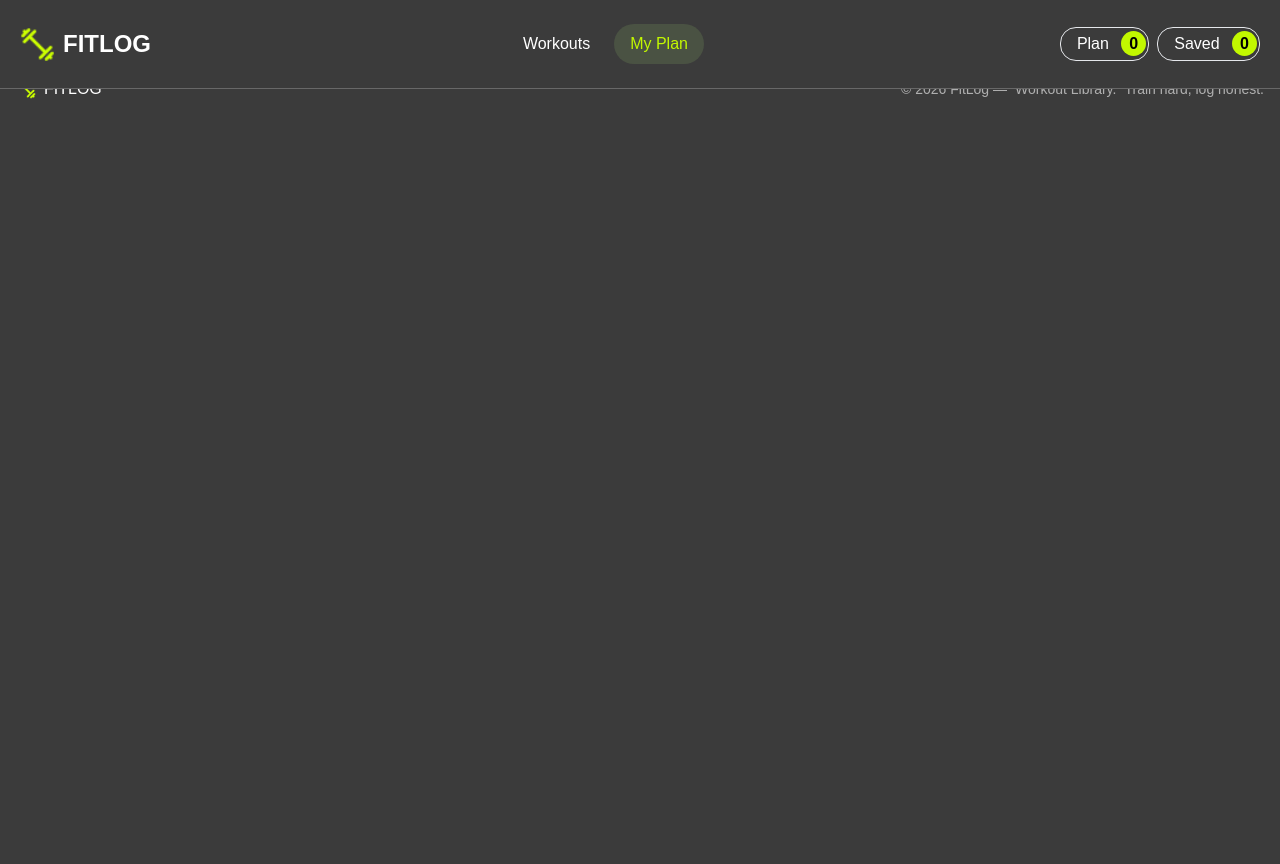
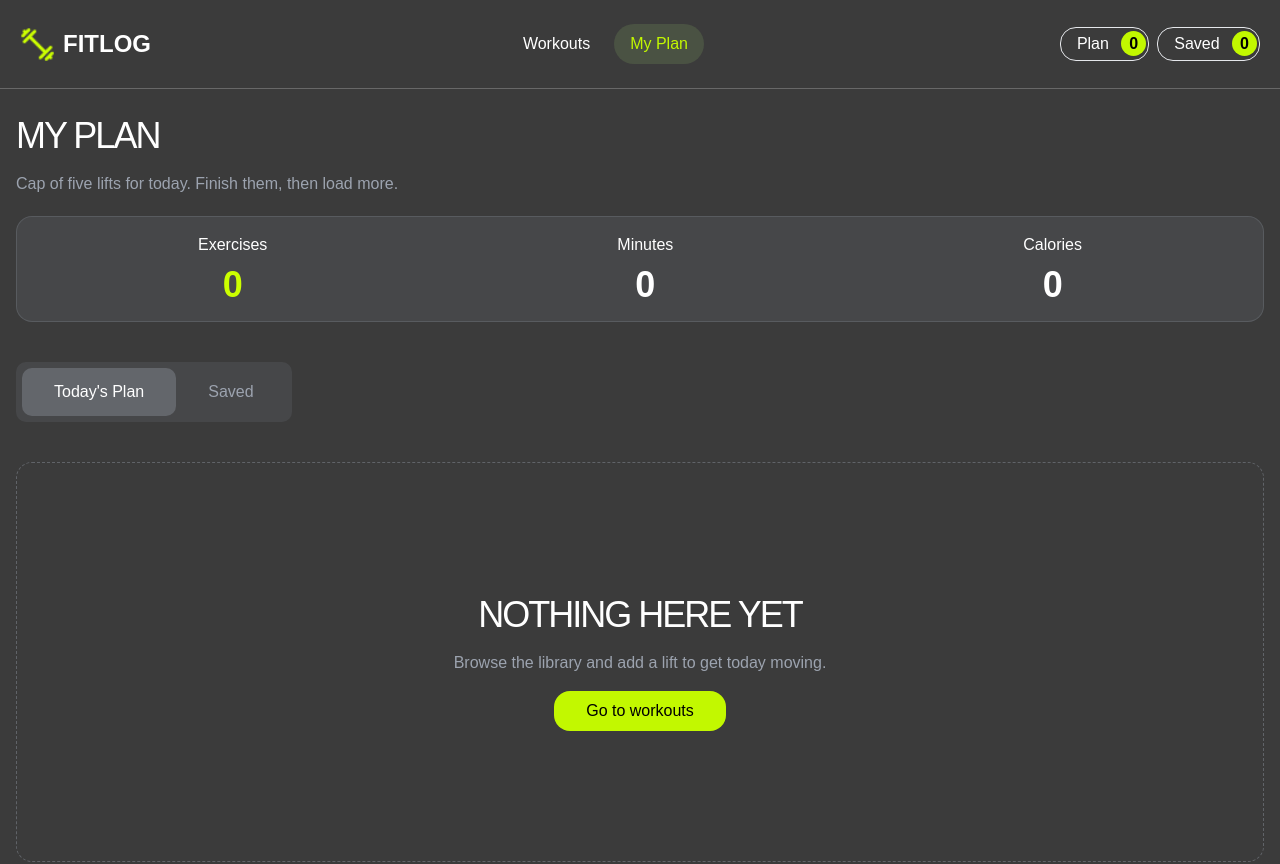
Before and after one commit to piyas011/Assignment_06, a Next.js app: page /myPlan in a window 1280 px wide. Shown: the top 864 px of the page. Before the commit the page ends 800 px from the top, so only its background shows below. Built offline with nearby package versions, Linux system fonts and the light colour scheme.

Commit message:
add workout functionality

```diff
--- a/package.json
+++ b/package.json
@@ -12,7 +12,8 @@
     "next": "16.3.6",
     "react": "19.2.8",
     "react-dom": "19.2.8",
-    "react-icons": "^5.7.0"
+    "react-icons": "^5.7.0",
+    "react-toastify": "^11.1.0"
   },
   "devDependencies": {
     "@tailwindcss/postcss": "^4",
--- a/src/app/[Id]/page.tsx
+++ b/src/app/[Id]/page.tsx
@@ -1,6 +1,6 @@
 import Image from "next/image";
-import { CiCalendarDate } from "react-icons/ci";
 import { FaRegBookmark } from "react-icons/fa6";
+import AddToTodaysPlanButton from "../components/addToTodaysPlanButton";
 
 const LibraryDetailsPage = async ({ params }: { params: { Id: string } }) => {
   const { Id } = await params;
@@ -93,9 +93,7 @@ const LibraryDetailsPage = async ({ params }: { params: { Id: string } }) => {
             ))}
           </div>
           <div className="flex  flex-col md:flex-row gap-4 items-center mt-5">
-            <button className="mr-10 bg-[#CCFF00] text-black font-bold py-3 px-5 text-[18px] rounded-lg border border-gray-200 flex justify-center items-center gap-2 cursor-pointer">
-              <CiCalendarDate /> Add to today&apos;s plan
-            </button>
+            <AddToTodaysPlanButton data={data} />
             <button className="mr-10 font-bold py-3 px-5 text-[18px] rounded-lg border border-gray-200 flex justify-center items-center gap-2 cursor-pointer">
               <FaRegBookmark /> Save for later
             </button>
--- /dev/null
+++ b/src/app/components/addToTodaysPlanButton.tsx
@@ -0,0 +1,42 @@
+"use client";
+
+import { context } from "@/context/provider";
+import { useContext, type Dispatch, type SetStateAction } from "react";
+import { CiCalendarDate } from "react-icons/ci";
+import { toast, ToastContainer } from "react-toastify";
+
+const AddToTodaysPlanButton = ({ data }: { data: IData }) => {
+  const { plan, setPlan } = useContext(context) as {
+    plan: IData[];
+    setPlan: Dispatch<SetStateAction<IData[]>>;
+  };
+  const isAlreadyAdded = plan.some((item) => item.id === data.id);
+  const { planCount, setPlanCount, saveCount, setSaveCount } =
+    useContext(context);
+
+  const handelTodaysPlan = () => {
+    if (isAlreadyAdded) return;
+    setPlan([...plan, data]);
+    toast.success("Successfully added Todays Plan!");
+    setPlanCount(planCount + 1);
+  };
+
+  return (
+    <div>
+      <button
+        disabled={isAlreadyAdded}
+        onClick={() => handelTodaysPlan()}
+        className={`mr-10 font-bold py-3 px-5 text-[18px] rounded-lg border border-gray-200 flex justify-center items-center gap-2 ${
+          isAlreadyAdded
+            ? "bg-gray-300 text-gray-500 cursor-not-allowed opacity-60"
+            : "bg-[#CCFF00] text-black cursor-pointer hover:bg-[#bce600]"
+        }`}
+      >
+        <CiCalendarDate /> Add to today&apos;s plan
+      </button>
+      <ToastContainer />
+    </div>
+  );
+};
+
+export default AddToTodaysPlanButton;
--- /dev/null
+++ b/src/app/components/emptyPlan.tsx
@@ -0,0 +1,20 @@
+import Link from "next/link";
+
+const EmptyPlan = () => {
+  return (
+    <div className="flex justify-center items-center h-100 flex-col">
+      <h2 className="text-4xl tracking-[-2px] ">NOTHING HERE YET</h2>
+      <p className="text-[#9CA3AF] my-4">
+        Browse the library and add a lift to get today moving.
+      </p>
+      <Link
+        href="/"
+        className="text-black py-2 px-8 bg-[#C2F800] rounded-2xl cursor-pointer"
+      >
+        Go to workouts
+      </Link>
+    </div>
+  );
+};
+
+export default EmptyPlan;
--- a/src/app/components/header.tsx
+++ b/src/app/components/header.tsx
@@ -3,14 +3,17 @@
 import Image from "next/image";
 import Link from "next/link";
 import { usePathname } from "next/navigation";
-import { useState } from "react";
+import { useContext, useState } from "react";
 import { FaBarsStaggered } from "react-icons/fa6";
 import MobileMenuItem from "./mobileMenuItem";
 import { MdClose } from "react-icons/md";
+import { context } from "@/context/provider";
 
 const HeaderSection = () => {
   const pathName = usePathname();
   const [menuOpen, setMenuOpen] = useState(false);
+  const { planCount, setPlanCount, saveCount, setSaveCount } =
+    useContext(context);
 
   const handelToggleMenu = (menuClicked: boolean) => {
     setMenuOpen(menuClicked);
@@ -44,7 +47,7 @@ const HeaderSection = () => {
             <button className="border px-4 py-1 pr-0.5 cursor-pointer rounded-2xl border-gray-200">
               Plan{" "}
               <span className="bg-[#C2F800] px-2 py-1 rounded-full text-black font-bold ml-2 ">
-                0
+                {planCount}
               </span>
             </button>
           </Link>
@@ -52,7 +55,7 @@ const HeaderSection = () => {
             <button className="border px-4 py-1 pr-0.5 cursor-pointer rounded-2xl border-gray-200">
               Saved{" "}
               <span className="bg-[#C2F800] px-2 py-1 rounded-full text-black font-bold ml-2 ">
-                0
+                {saveCount}
               </span>
             </button>
           </Link>
--- /dev/null
+++ b/src/app/components/planSavedButton.tsx
@@ -0,0 +1,44 @@
+"use client";
+
+import { context } from "@/context/provider";
+import { useContext, useState } from "react";
+import EmptyPlan from "./emptyPlan";
+import TodaysPlan from "./todaysPlan";
+
+const PlanSavedButton = () => {
+  const active = " border-[#9ca3af7c]  text-white bg-[#9ca3af56]";
+  const { plan } = useContext(context) as { plan: IData[] };
+
+  const [click, setClick] = useState<"tody" | "save">("tody");
+  type clickType = "tody" | "save";
+
+  const handelClickButton = (userClick: clickType) => {
+    setClick(userClick);
+  };
+
+  return (
+    <div>
+      <div className="my-10 bg-[#9ca3af1e] inline-block  rounded-[10px] text-[#9CA3AF] p-1.5 ">
+        <button
+          onClick={() => handelClickButton("tody")}
+          className={` py-3 px-8 rounded-[10px] cursor-pointer  ${click === "tody" ? active : ""}`}
+        >
+          Today&apos;s Plan
+        </button>
+        <button
+          onClick={() => handelClickButton("save")}
+          className={` py-3 px-8 rounded-[10px] cursor-pointer  ${click === "save" ? active : ""}`}
+        >
+          Saved
+        </button>
+      </div>
+      <div
+        className={`border border-dashed rounded-2xl border-[#9ca3af63] h-100`}
+      >
+        <div>{plan.length === 0 ? <EmptyPlan /> : <TodaysPlan />}</div>
+      </div>
+    </div>
+  );
+};
+
+export default PlanSavedButton;
--- /dev/null
+++ b/src/app/components/todaysPlan.tsx
@@ -0,0 +1,18 @@
+import { context } from "@/context/provider";
+import { useContext } from "react";
+
+const TodaysPlan = () => {
+  const { plan } = useContext(context) as { plan: IData[] };
+
+  console.log(plan, "todays Plan tab ");
+
+  return (
+    <div>
+      {plan.map((data) => (
+        <p key={data.id}>{data.name}</p>
+      ))}
+    </div>
+  );
+};
+
+export default TodaysPlan;
--- a/src/app/layout.tsx
+++ b/src/app/layout.tsx
@@ -3,6 +3,7 @@ import { Geist, Geist_Mono } from "next/font/google";
 import "./globals.css";
 import HeaderSection from "./components/header";
 import Footer from "./components/footer";
+import Provider from "@/context/provider";
 
 const geistSans = Geist({
   variable: "--font-geist-sans",
@@ -29,9 +30,11 @@ export default function RootLayout({ children }: LayoutProps<"/">) {
       className={`${geistSans.variable} ${geistMono.variable} h-full antialiased`}
     >
       <body className="min-h-full flex flex-col   bg-[#0C0D10] p-4 text-white">
-        <HeaderSection />
-        <main>{children}</main>
-        <Footer />
+        <Provider>
+          <HeaderSection />
+          <main>{children}</main>
+          <Footer />
+        </Provider>
       </body>
     </html>
   );
--- a/src/app/myPlan/page.tsx
+++ b/src/app/myPlan/page.tsx
@@ -1,5 +1,33 @@
+import PlanSavedButton from "../components/planSavedButton";
+
 const MyPlanPage = () => {
-  return <div>My Plan</div>;
+  return (
+    <div className="mt-25 container mx-auto">
+      <h2 className="text-4xl tracking-[-2px] my-4">MY PLAN</h2>
+      <p className="text-[16px] text-[#9CA3AF] mb-5">
+        Cap of five lifts for today. Finish them, then load more.
+      </p>
+      {/*////////////////////*/}
+      <div className="bg-[#9ca3af1e] rounded-2xl p-4 border border-[#9ca3af36] flex justify-around items-center gap-5">
+        <div className="flex flex-col justify-center items-center gap-2">
+          <p>Exercises</p>
+          <strong className="text-4xl  text-[#CCFF00]">0</strong>
+        </div>
+        <div className="flex flex-col justify-center items-center gap-2">
+          <p>Minutes</p>
+          <strong className="text-4xl ">0</strong>
+        </div>
+        <div className="flex flex-col justify-center items-center gap-2">
+          <p>Calories</p>
+          <strong className="text-4xl ">0</strong>
+        </div>
+      </div>
+      {/*////////////////////////*/}
+      <div>
+        <PlanSavedButton />
+      </div>
+    </div>
+  );
 };
 
 export default MyPlanPage;
--- /dev/null
+++ b/src/context/provider.tsx
@@ -0,0 +1,27 @@
+"use client";
+
+import { createContext, ReactNode, useState } from "react";
+
+export const context = createContext({});
+
+const Provider = ({ children }: { children: ReactNode }) => {
+  const [plan, setPlan] = useState([]);
+  const [saved, setSaved] = useState([]);
+  const [planCount, setPlanCount] = useState(0);
+  const [saveCount, setSaveCount] = useState(0);
+  //   console.log(plan, "main provider plan");
+  const sharedData = {
+    plan,
+    setPlan,
+    saved,
+    setSaved,
+    planCount,
+    setPlanCount,
+    saveCount,
+    setSaveCount,
+  };
+
+  return <context.Provider value={sharedData}>{children}</context.Provider>;
+};
+
+export default Provider;
```
Also changed, not shown: 1 other file (tests, documents, lock files or other folders).
